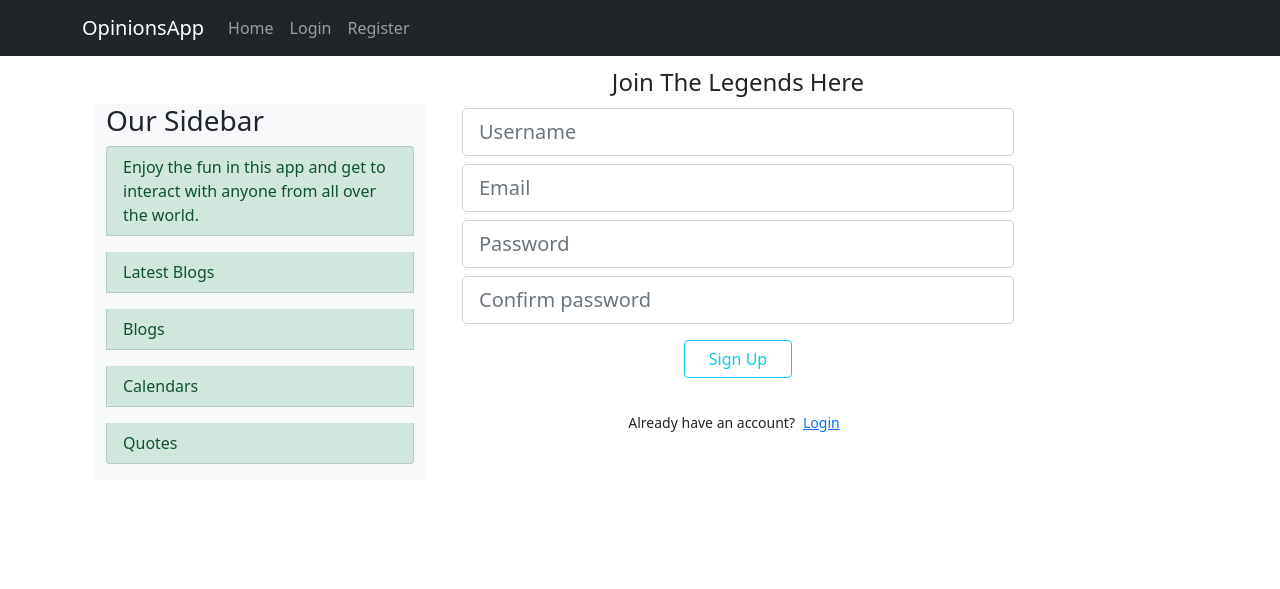
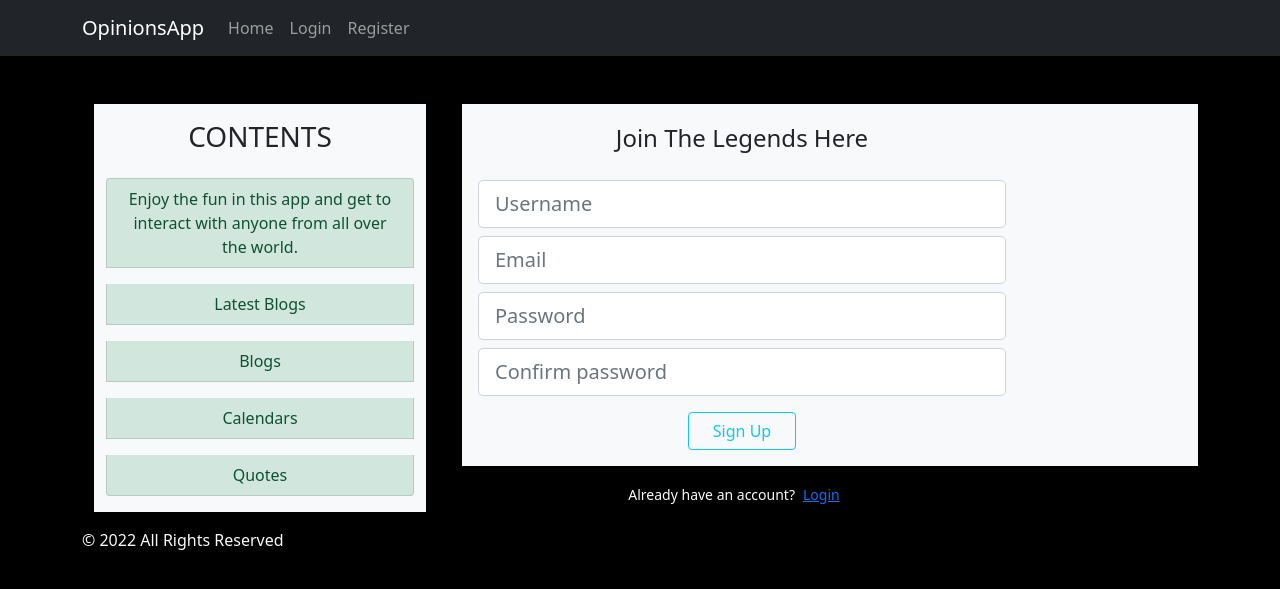
Before and after one commit to Moni-que/OpinionsApp, a Flask app: page /register in a window 1280 px wide. Shown: the top 589 px of the page. Run offline with Flask 2, Linux system fonts and the light colour scheme; some libraries are stand-ins or nearby versions.

Commit message:
add background color

```diff
--- a/MyOpinionsApp/static/css/styles.css
+++ b/MyOpinionsApp/static/css/styles.css
@@ -0,0 +1,3 @@
+body{
+    background: black;
+}
--- a/MyOpinionsApp/templates/base.html
+++ b/MyOpinionsApp/templates/base.html
@@ -38,6 +38,9 @@
                 {% endblock %}
             </div>
         </div>
+        <div class="row">
+            <p class="text-light mt-3">&copy; 2022 All Rights Reserved</p>
+        </div>
     </div>
     <script src="https://cdn.jsdelivr.net/npm/bootstrap@5.0.2/dist/js/bootstrap.bundle.min.js" integrity="sha384-MrcW6ZMFYlzcLA8Nl+NtUVF0sA7MsXsP1UyJoMp4YLEuNSfAP+JcXn/tWtIaxVXM" crossorigin="anonymous"></script>
 </body>
--- a/MyOpinionsApp/templates/main.html
+++ b/MyOpinionsApp/templates/main.html
@@ -1,8 +1,8 @@
 <main role="main" class="container mt-5">
     <div class="row">
         {% block content %}{% endblock %}
-        <div class="content-section bg-light pb-3">
-          <h3>Our Sidebar</h3>
+        <div class="text-center content-section bg-light pb-3">
+          <h3 class="p-3">CONTENTS</h3>
             <ul class="list-group">
               <li class="list-group-item list-group-item-success">Enjoy the fun in this app and get to interact with anyone from all over the world.</li>
               <li class="list-group-item mt-3 list-group-item-success">Latest Blogs</li>
--- a/MyOpinionsApp/templates/post.html
+++ b/MyOpinionsApp/templates/post.html
@@ -4,7 +4,7 @@
     <form class="mt-2 pb-3 w-75 " method="POST">
         <fieldset class = "form-group">
             {{ form.hidden_tag() }}
-            <legend>{{ legend }}</legend>
+            <legend class="p-3">{{ legend }}</legend>
             <div class = "form-group">
                 {% if form.title.errors %}
                     {{ form.title(class= "form-control form-control-lg is-invalid") }}
--- a/MyOpinionsApp/templates/register.html
+++ b/MyOpinionsApp/templates/register.html
@@ -1,10 +1,10 @@
 {% extends "base.html" %}
 {% block content %}
-        <div class="content-section text-center">
-            <form class="mt-2 pb-3 w-75 " method="POST">
+        <div class="content-section bg-light px-3 text-center">
+            <form class="mt-5 pb-3 w-75 " method="POST">
                 <fieldset class = "form-group">
                     {{ form.hidden_tag() }}
-                    <legend>Join The Legends Here</legend>
+                    <legend class="p-3">Join The Legends Here</legend>
                     <div class = "form-group">
                         {% if form.username.errors %}
                             {{ form.username(class= "form-control form-control-lg is-invalid") }}
@@ -59,7 +59,7 @@
                 </fieldset>
             </form>
         </div>
-        <div class="mt-3 text-center w-75">
+        <div class="mt-3 text-center text-light w-75">
             <small>Already have an account?<a class="mx-2" href="{{ url_for('login') }}">Login</a></small>
         </div>
 
```
Also changed, not shown: MyOpinionsApp/templates/home.html (+6 -3 lines), MyOpinionsApp/templates/login.html (+4 -4 lines).
